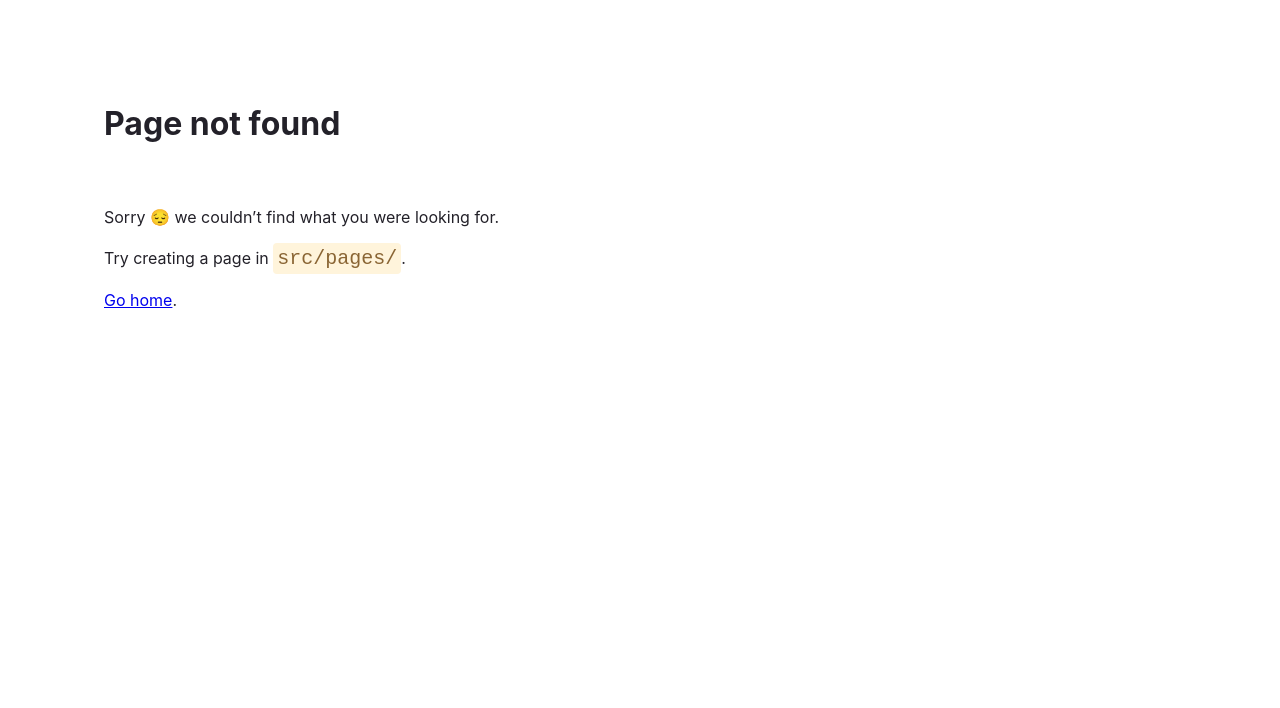
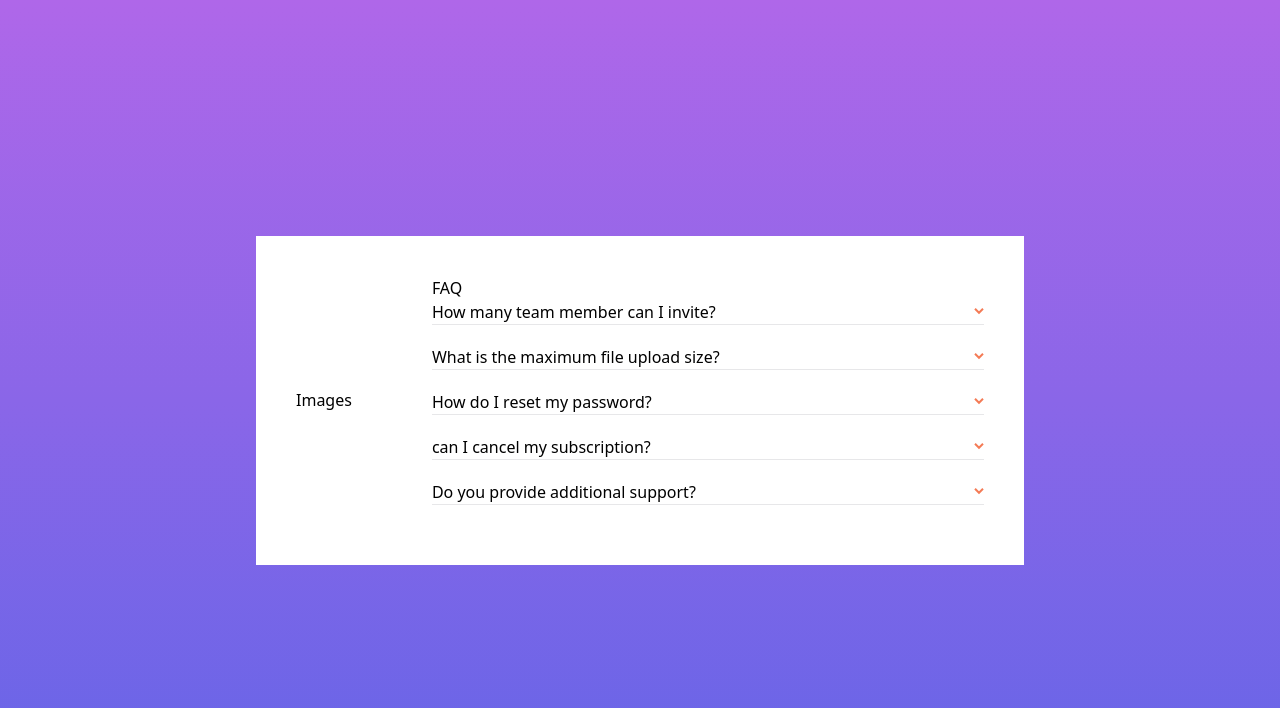
Before and after one commit to gauthamkrishnax/ui-experiments, a Gatsby site: page /faq in a window 1280 px wide. Before the commit this address had no page. Built offline with nearby package versions, Linux system fonts and the light colour scheme; Gatsby itself is replaced by a stand-in of ours.

Commit message:
Faq-disclosure-styles

```diff
--- a/gatsby-config.js
+++ b/gatsby-config.js
@@ -2,5 +2,5 @@ module.exports = {
   siteMetadata: {
     title: "UI Experiments",
   },
-  plugins: ["gatsby-plugin-postcss"],
+  plugins: ["gatsby-plugin-postcss", `gatsby-plugin-react-helmet`],
 };
--- a/package.json
+++ b/package.json
@@ -14,9 +14,12 @@
     "clean": "gatsby clean"
   },
   "dependencies": {
+    "@headlessui/react": "^1.2.0",
     "gatsby": "^3.4.1",
+    "gatsby-plugin-react-helmet": "^4.4.0",
     "react": "^17.0.1",
-    "react-dom": "^17.0.1"
+    "react-dom": "^17.0.1",
+    "react-helmet": "^6.1.0"
   },
   "devDependencies": {
     "autoprefixer": "^10.2.5",
--- /dev/null
+++ b/src/pages/faq.js
@@ -0,0 +1,33 @@
+import React from "react";
+import { Helmet } from "react-helmet";
+import "../styles/global.css";
+
+import faqData from "./faq/faqData";
+
+import FaqDisclosure from "./faq/Disclosure";
+
+const Faq = () => {
+  return (
+    <>
+      <Helmet>
+        <html
+          lang="en"
+          className="bg-[#af67e9] bg-gradient-to-b from-[#af67e9] to-[#6565e7]"
+        >{``}</html>
+      </Helmet>
+      <div className="min-h-screen flex justify-center items-center">
+        <div className="bg-white overflow-hidden flex items-center w-full max-w-3xl p-10">
+          <div className="mr-20">Images</div>
+          <div className="w-full">
+            <h1>FAQ</h1>
+            {faqData.map(({ q, a }) => (
+              <FaqDisclosure q={q} a={a} />
+            ))}
+          </div>
+        </div>
+      </div>
+    </>
+  );
+};
+
+export default Faq;
--- /dev/null
+++ b/src/pages/faq/Disclosure.js
@@ -0,0 +1,30 @@
+import React from "react";
+
+import { Disclosure, Transition } from "@headlessui/react";
+
+import arrow from "./icon-arrow-down.svg";
+
+const FaqDisclosure = ({ q, a }) => {
+  return (
+    <div className="mb-5 border-b border-[#e7e7e9]">
+      <Disclosure className="border border-black">
+        {({ open }) => (
+          <>
+            <Disclosure.Button className="flex items-center justify-between w-full">
+              <span>{q}</span>
+              <img
+                src={arrow}
+                className={`${open ? "transform rotate-180" : ""}`}
+              />
+            </Disclosure.Button>
+
+            <Disclosure.Panel>
+              <p>{a}</p>
+            </Disclosure.Panel>
+          </>
+        )}
+      </Disclosure>
+    </div>
+  );
+};
+export default FaqDisclosure;
--- /dev/null
+++ b/src/pages/faq/faqData.js
@@ -0,0 +1,24 @@
+const faqData = [
+  {
+    q: "How many team member can I invite?",
+    a: "You can Invite from two to four teams for the event.",
+  },
+  {
+    q: "What is the maximum file upload size?",
+    a: "No more than 2GB. All files in your account must fit your allotted storage space.",
+  },
+  {
+    q: "How do I reset my password?",
+    a: "You can choose forget password on Sign In menu or go to http://hsudk.fsdfsd.com/forgot-menu/ for more info",
+  },
+  {
+    q: "can I cancel my subscription?",
+    a: " You can cancel your subscription within 10 days of your registration",
+  },
+  {
+    q: "Do you provide additional support?",
+    a: " Of course we do ! Click here for more info. ",
+  },
+];
+
+export default faqData;
--- a/src/styles/global.css
+++ b/src/styles/global.css
@@ -3,8 +3,7 @@
 @tailwind utilities;
 
 @layer base {
-  html,
-  body {
-    @apply bg-gray-500;
+  html {
+    height: 100%;
   }
 }
--- a/tailwind.config.js
+++ b/tailwind.config.js
@@ -1,5 +1,7 @@
 module.exports = {
-  purge: [],
+  mode: 'jit',
+  purge: [   './public/**/*.html',
+  './src/**/*.{js,jsx,ts,tsx,vue}',],
   darkMode: false, // or 'media' or 'class'
   theme: {
     extend: {},
```
Also changed, not shown: src/pages/faq/bg-pattern-desktop.svg (added), src/pages/faq/bg-pattern-mobile.svg (added), src/pages/faq/icon-arrow-down.svg (added), src/pages/faq/illustration-box-desktop.svg (added), src/pages/faq/illustration-woman-online-desktop.svg (added), src/pages/faq/illustration-woman-online-mobile.svg (added), 1 other file.
